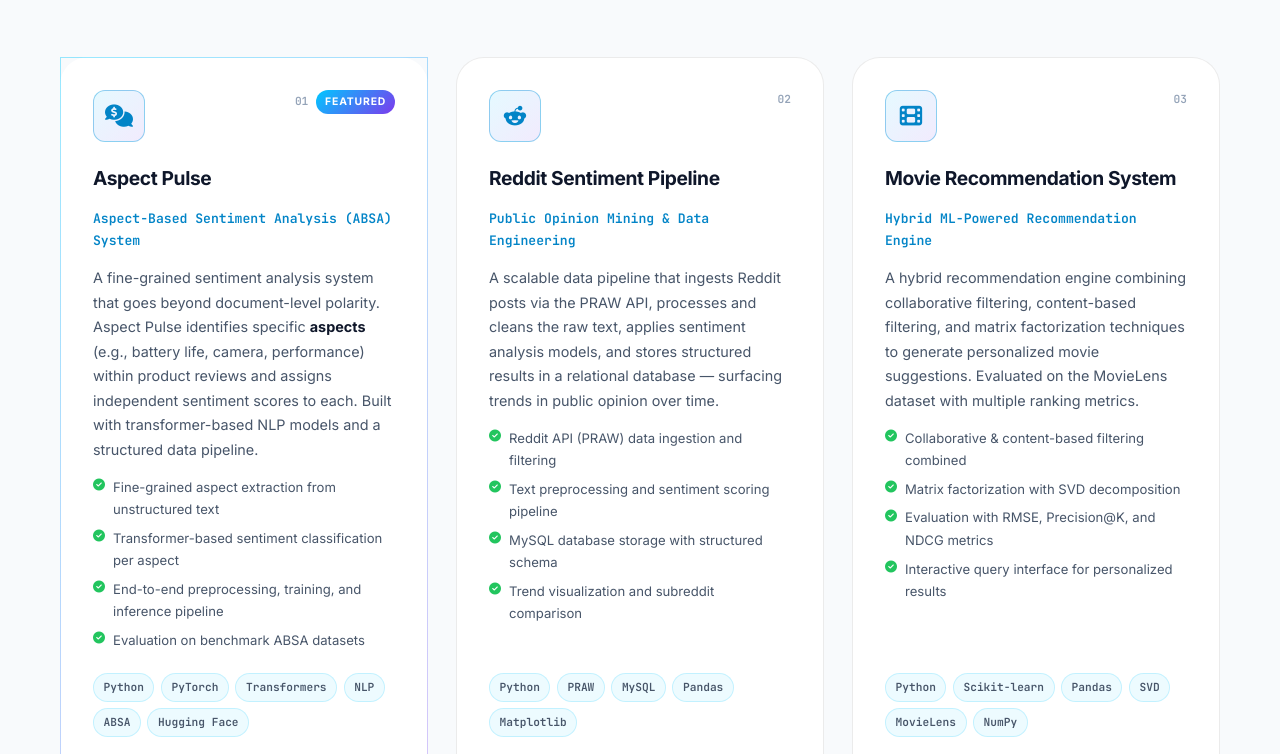
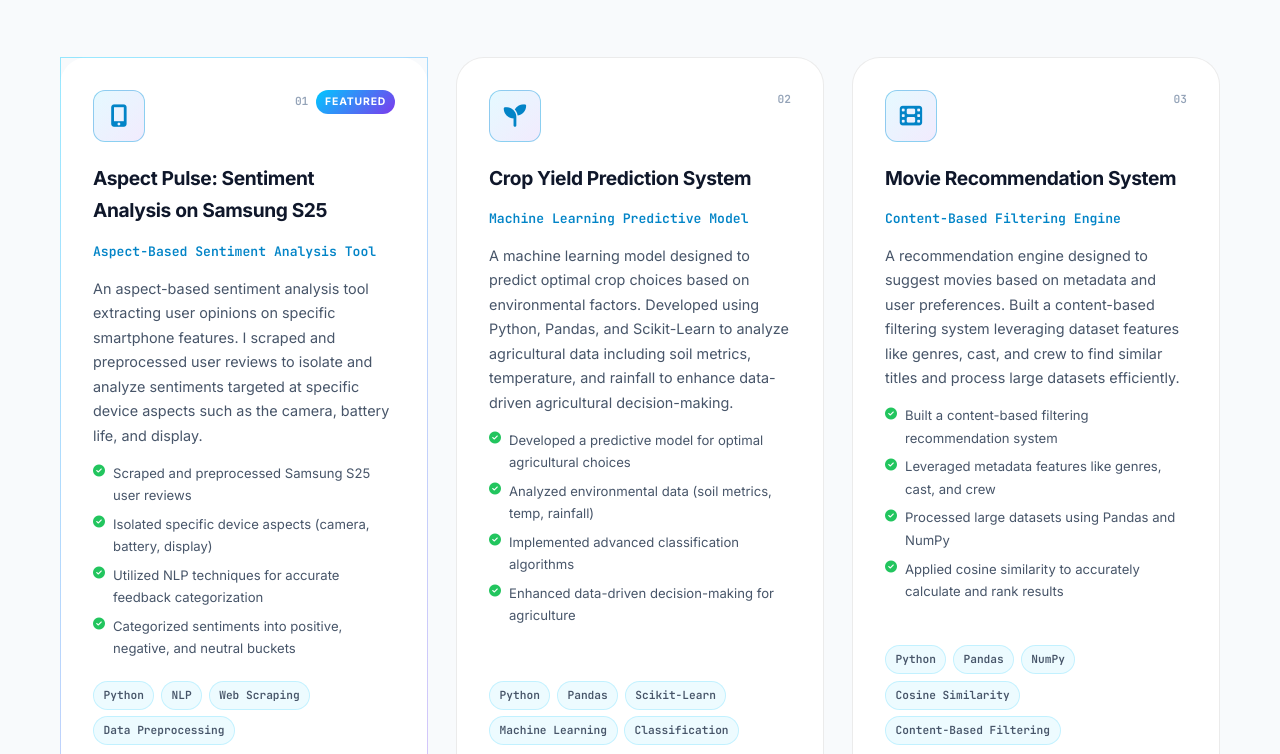
Before and after one commit to RyukR1/Portfolio_biplovsingh.dev, a plain HTML site: page index.html in a window 1280 px wide. Shown: the part 3220-3974 px from the top of the page. Drawn offline with Linux system fonts and the light colour scheme.

Commit message:
Changes in Project Section

```diff
--- a/index.html
+++ b/index.html
@@ -383,11 +383,10 @@
 
         <div class="projects-grid">
 
-          <!-- Aspect Pulse -->
           <article class="project-card project-featured" data-aos="fade-up">
             <div class="project-header">
               <div class="project-icon">
-                <i class="fas fa-comments-dollar"></i>
+                <i class="fas fa-mobile-alt"></i>
               </div>
               <div class="project-meta">
                 <span class="project-number">01</span>
@@ -396,41 +395,38 @@
             </div>
 
             <div class="project-body">
-              <h3 class="project-title">Aspect Pulse</h3>
-              <p class="project-tagline">Aspect-Based Sentiment Analysis (ABSA) System</p>
+              <h3 class="project-title">Aspect Pulse: Sentiment Analysis on Samsung S25</h3>
+              <p class="project-tagline">Aspect-Based Sentiment Analysis Tool</p>
               <p class="project-desc">
-                A fine-grained sentiment analysis system that goes beyond document-level polarity.
-                Aspect Pulse identifies specific <strong>aspects</strong> (e.g., battery life, camera,
-                performance) within product reviews and assigns independent sentiment scores to each.
-                Built with transformer-based NLP models and a structured data pipeline.
+                An aspect-based sentiment analysis tool extracting user opinions on specific smartphone features.
+                I scraped and preprocessed user reviews to isolate and analyze sentiments targeted at specific device aspects
+                such as the camera, battery life, and display.
               </p>
 
               <div class="project-highlights">
                 <div class="highlight-item">
                   <i class="fas fa-check-circle"></i>
-                  <span>Fine-grained aspect extraction from unstructured text</span>
+                  <span>Scraped and preprocessed Samsung S25 user reviews</span>
                 </div>
                 <div class="highlight-item">
                   <i class="fas fa-check-circle"></i>
-                  <span>Transformer-based sentiment classification per aspect</span>
+                  <span>Isolated specific device aspects (camera, battery, display)</span>
                 </div>
                 <div class="highlight-item">
                   <i class="fas fa-check-circle"></i>
-                  <span>End-to-end preprocessing, training, and inference pipeline</span>
+                  <span>Utilized NLP techniques for accurate feedback categorization</span>
                 </div>
                 <div class="highlight-item">
                   <i class="fas fa-check-circle"></i>
-                  <span>Evaluation on benchmark ABSA datasets</span>
+                  <span>Categorized sentiments into positive, negative, and neutral buckets</span>
                 </div>
               </div>
 
               <div class="project-tech">
                 <span class="tech-tag">Python</span>
-                <span class="tech-tag">PyTorch</span>
-                <span class="tech-tag">Transformers</span>
                 <span class="tech-tag">NLP</span>
-                <span class="tech-tag">ABSA</span>
-                <span class="tech-tag">Hugging Face</span>
+                <span class="tech-tag">Web Scraping</span>
+                <span class="tech-tag">Data Preprocessing</span>
               </div>
             </div>
 
@@ -444,11 +440,10 @@
             </div>
           </article>
 
-          <!-- Reddit Sentiment Analysis -->
           <article class="project-card" data-aos="fade-up" data-aos-delay="100">
             <div class="project-header">
               <div class="project-icon">
-                <i class="fab fa-reddit-alien"></i>
+                <i class="fas fa-seedling"></i>
               </div>
               <div class="project-meta">
                 <span class="project-number">02</span>
@@ -456,39 +451,39 @@
             </div>
 
             <div class="project-body">
-              <h3 class="project-title">Reddit Sentiment Pipeline</h3>
-              <p class="project-tagline">Public Opinion Mining &amp; Data Engineering</p>
+              <h3 class="project-title">Crop Yield Prediction System</h3>
+              <p class="project-tagline">Machine Learning Predictive Model</p>
               <p class="project-desc">
-                A scalable data pipeline that ingests Reddit posts via the PRAW API, processes
-                and cleans the raw text, applies sentiment analysis models, and stores structured
-                results in a relational database — surfacing trends in public opinion over time.
+                A machine learning model designed to predict optimal crop choices based on environmental factors.
+                Developed using Python, Pandas, and Scikit-Learn to analyze agricultural data including soil metrics,
+                temperature, and rainfall to enhance data-driven agricultural decision-making.
               </p>
 
               <div class="project-highlights">
                 <div class="highlight-item">
                   <i class="fas fa-check-circle"></i>
-                  <span>Reddit API (PRAW) data ingestion and filtering</span>
+                  <span>Developed a predictive model for optimal agricultural choices</span>
                 </div>
                 <div class="highlight-item">
                   <i class="fas fa-check-circle"></i>
-                  <span>Text preprocessing and sentiment scoring pipeline</span>
+                  <span>Analyzed environmental data (soil metrics, temp, rainfall)</span>
                 </div>
                 <div class="highlight-item">
                   <i class="fas fa-check-circle"></i>
-                  <span>MySQL database storage with structured schema</span>
+                  <span>Implemented advanced classification algorithms</span>
                 </div>
                 <div class="highlight-item">
                   <i class="fas fa-check-circle"></i>
-                  <span>Trend visualization and subreddit comparison</span>
+                  <span>Enhanced data-driven decision-making for agriculture</span>
                 </div>
               </div>
 
               <div class="project-tech">
                 <span class="tech-tag">Python</span>
-                <span class="tech-tag">PRAW</span>
-                <span class="tech-tag">MySQL</span>
                 <span class="tech-tag">Pandas</span>
-                <span class="tech-tag">Matplotlib</span>
+                <span class="tech-tag">Scikit-Learn</span>
+                <span class="tech-tag">Machine Learning</span>
+                <span class="tech-tag">Classification</span>
               </div>
             </div>
 
@@ -502,7 +497,6 @@
             </div>
           </article>
 
-          <!-- Movie Recommendation System -->
           <article class="project-card" data-aos="fade-up" data-aos-delay="200">
             <div class="project-header">
               <div class="project-icon">
@@ -515,39 +509,38 @@
 
             <div class="project-body">
               <h3 class="project-title">Movie Recommendation System</h3>
-              <p class="project-tagline">Hybrid ML-Powered Recommendation Engine</p>
+              <p class="project-tagline">Content-Based Filtering Engine</p>
               <p class="project-desc">
-                A hybrid recommendation engine combining collaborative filtering, content-based
-                filtering, and matrix factorization techniques to generate personalized movie
-                suggestions. Evaluated on the MovieLens dataset with multiple ranking metrics.
+                A recommendation engine designed to suggest movies based on metadata and user preferences.
+                Built a content-based filtering system leveraging dataset features like genres, cast, and crew
+                to find similar titles and process large datasets efficiently.
               </p>
 
               <div class="project-highlights">
                 <div class="highlight-item">
                   <i class="fas fa-check-circle"></i>
-                  <span>Collaborative & content-based filtering combined</span>
+                  <span>Built a content-based filtering recommendation system</span>
                 </div>
                 <div class="highlight-item">
                   <i class="fas fa-check-circle"></i>
-                  <span>Matrix factorization with SVD decomposition</span>
+                  <span>Leveraged metadata features like genres, cast, and crew</span>
                 </div>
                 <div class="highlight-item">
                   <i class="fas fa-check-circle"></i>
-                  <span>Evaluation with RMSE, Precision@K, and NDCG metrics</span>
+                  <span>Processed large datasets using Pandas and NumPy</span>
                 </div>
                 <div class="highlight-item">
                   <i class="fas fa-check-circle"></i>
-                  <span>Interactive query interface for personalized results</span>
+                  <span>Applied cosine similarity to accurately calculate and rank results</span>
                 </div>
               </div>
 
               <div class="project-tech">
                 <span class="tech-tag">Python</span>
-                <span class="tech-tag">Scikit-learn</span>
                 <span class="tech-tag">Pandas</span>
-                <span class="tech-tag">SVD</span>
-                <span class="tech-tag">MovieLens</span>
                 <span class="tech-tag">NumPy</span>
+                <span class="tech-tag">Cosine Similarity</span>
+                <span class="tech-tag">Content-Based Filtering</span>
               </div>
             </div>
 
--- a/script.js
+++ b/script.js
@@ -196,6 +196,10 @@
   const form    = $('#contactForm');
   if (!form) return;
 
+  // Ensure success message is hidden on page load
+  const formSuccess = $('#formSuccess');
+  if (formSuccess) formSuccess.hidden = true;
+
   const fields = {
     name:    { el: $('#name'),    error: $('#nameError'),    validate: v => v.trim().length >= 2 ? '' : 'Name must be at least 2 characters.' },
     email:   { el: $('#email'),   error: $('#emailError'),   validate: v => /^[^\s@]+@[^\s@]+\.[^\s@]+$/.test(v) ? '' : 'Please enter a valid email address.' },
```
